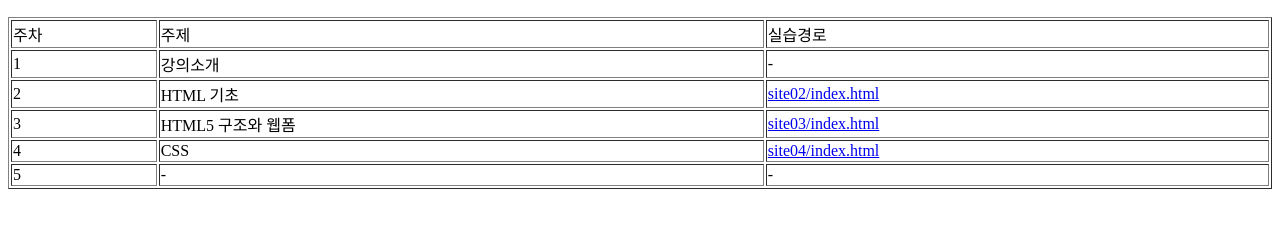
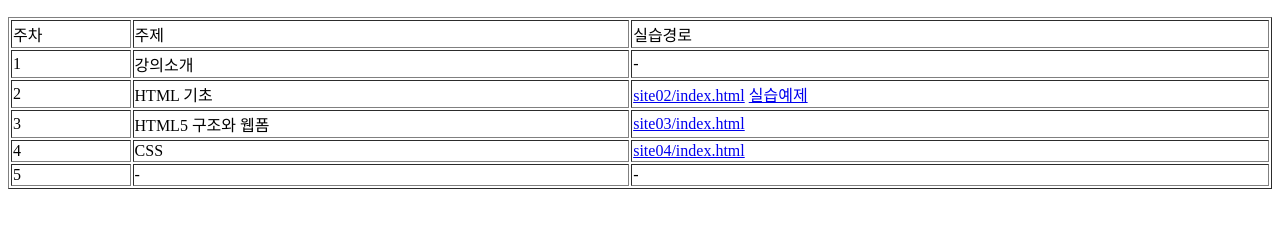
Before and after one commit to jaywng/WP, a plain HTML site: page index.html in a window 1280 px wide. Shown: the part 137-362 px from the top of the page. Drawn offline with Linux system fonts and the light colour scheme.

Commit message:
웹프로그래밍 실습

```diff
--- a/index.html
+++ b/index.html
@@ -24,7 +24,9 @@
     <tr>
       <td>2</td>
       <td>HTML 기초</td>
-      <td><a href="site02/index.html">site02/index.html</a></td>
+      <td><a href="site02/index.html">site02/index.html</a>
+      <a href="site03/html5.html">실습예제</a></td>
+
     </tr>
     <tr>
       <td>3</td>
```
